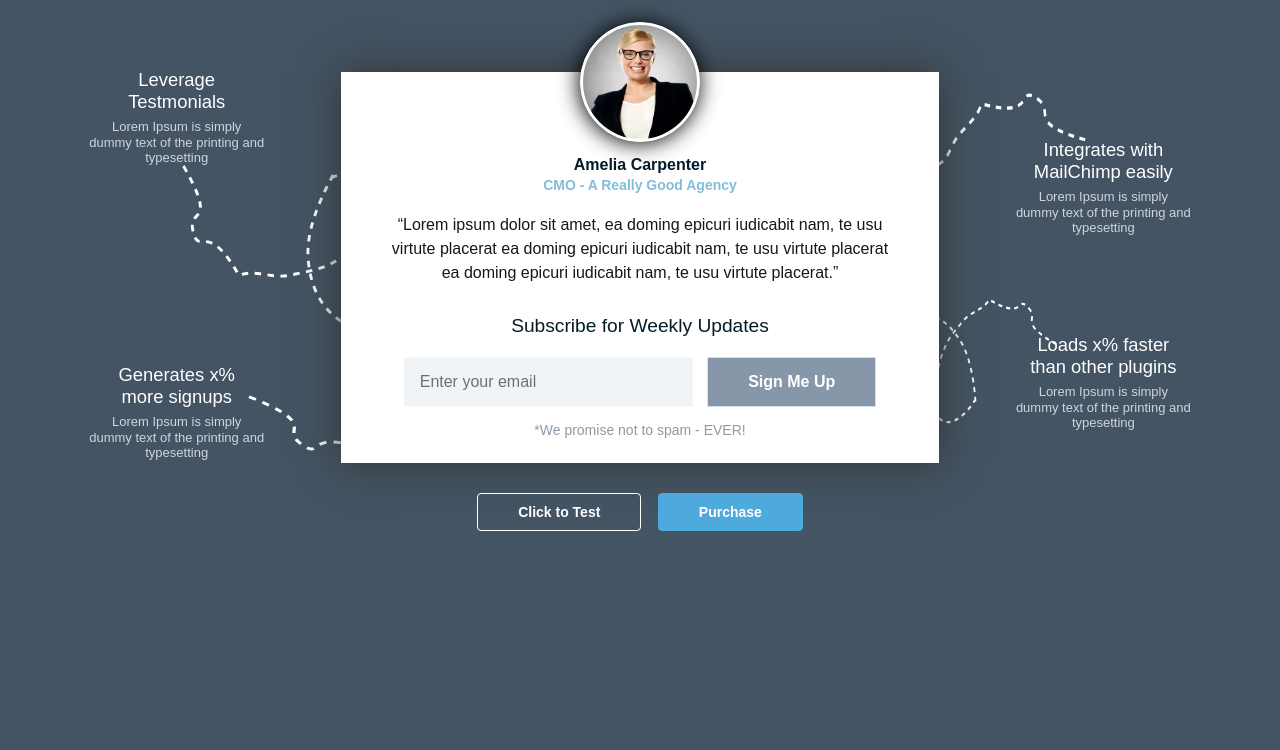
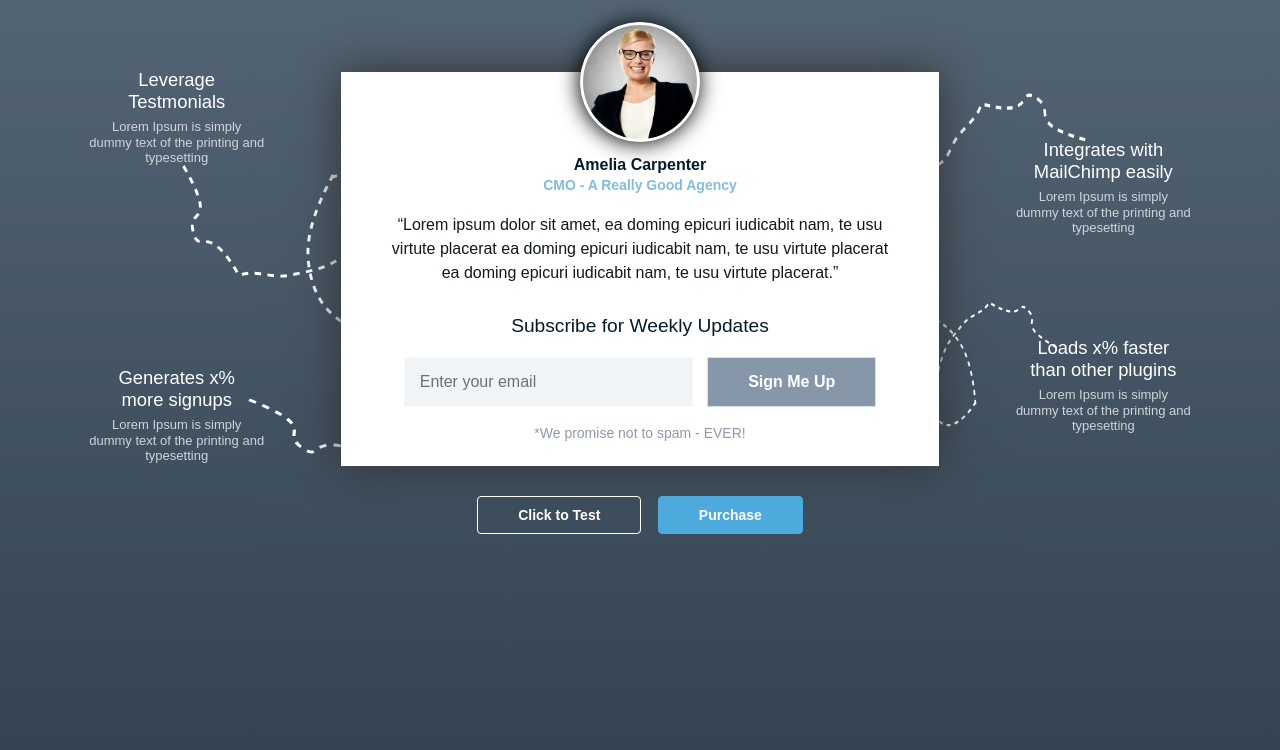
Before and after one commit to jrD1sso/jDesign1, a plain HTML site: page index.html in a window 1280 px wide. Shown: the part 223-973 px from the top of the page. Drawn offline with Linux system fonts and the light colour scheme.

Commit message:
Update style.css

```diff
--- a/css/style.css
+++ b/css/style.css
@@ -43,10 +43,13 @@ nav .logo h4 {
 
 /* ======= Header ======= */
 header {
-    background-color: #445464;
     padding: 40px 0 90px;
     height: 120vh;
     overflow: hidden;
+    background: linear-gradient(#596a7a, #314150);
+    -webkit-background: linear-gradient(#596a7a, #314150);
+    -moz-background: linear-gradient(#596a7a, #314150);
+    -o-background: linear-gradient(#596a7a, #314150);
 }
 header .upper h2,
 header .upper p {color: #f8ffff;}
@@ -119,7 +122,8 @@ header .middle input[type="email"] {
     border: 1px solid #f7f7f9;
     padding: 15px;
     width: 58%;
-    margin-right: 2%
+    margin-right: 2%;
+    margin-bottom: 3px;
 }
 header .middle input[type="submit"] {
     background-color: #8697a9;
```
